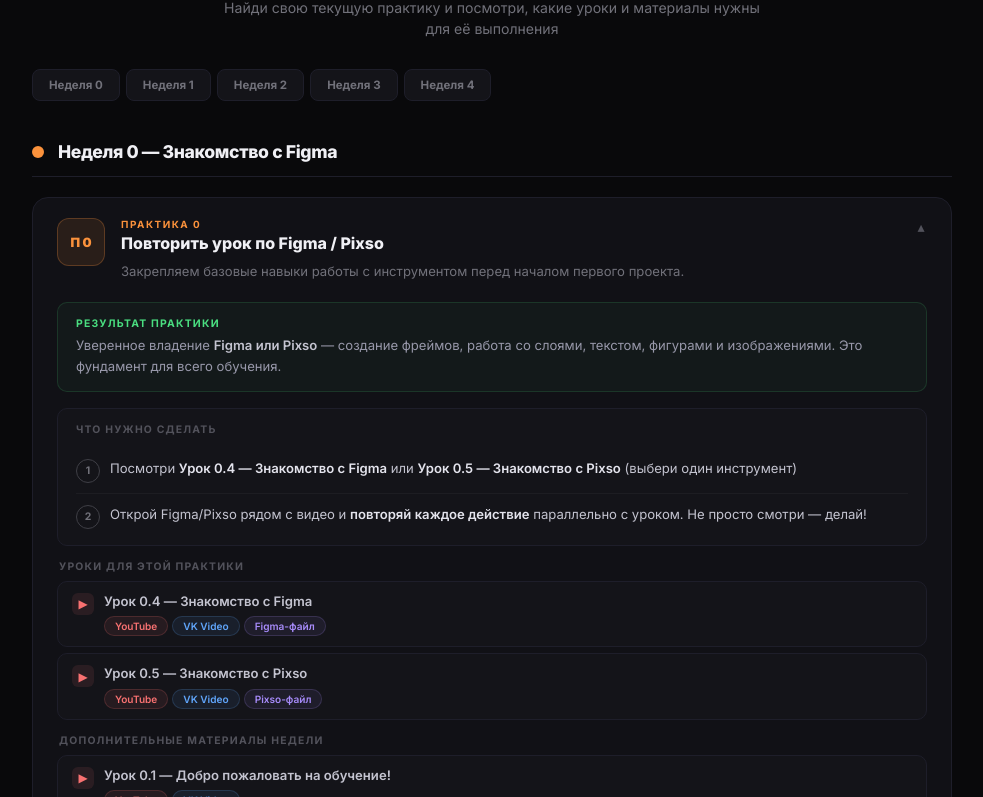
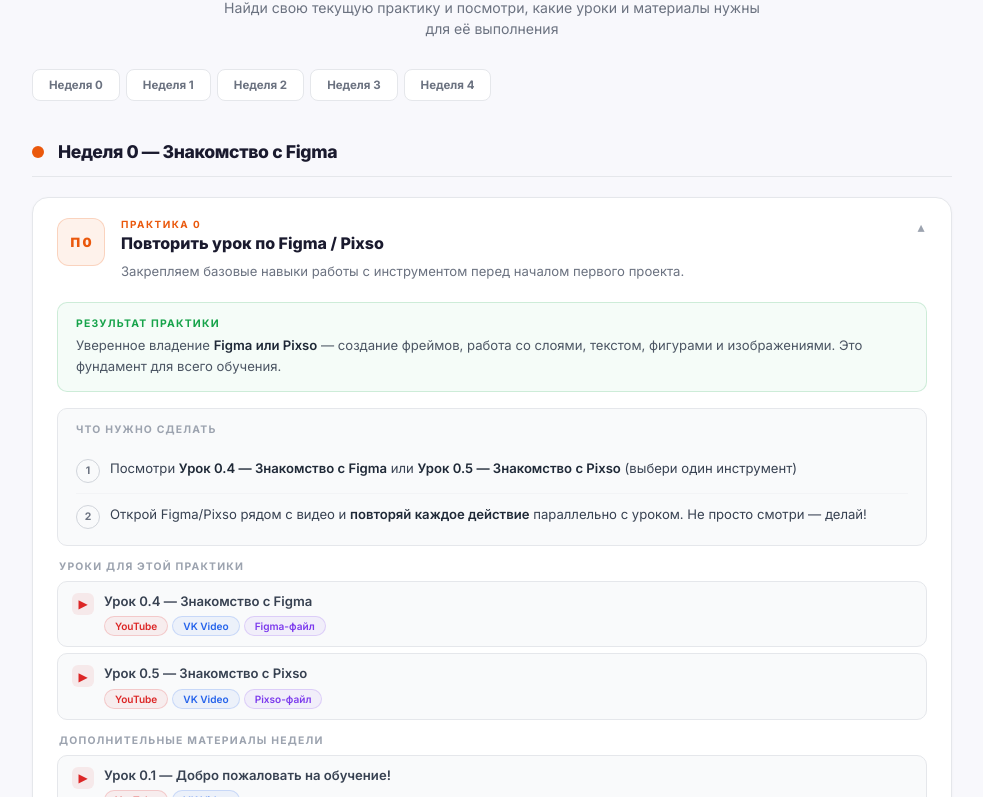
Before and after one commit to rigayaya/practici_nastav, a plain HTML site: page sitemap.html in a window 1280 px wide. Shown: the part 99-896 px from the top of the page, without its empty margins (148-1131 px from the left). Drawn offline with Linux system fonts and the light colour scheme.

Commit message:
Update sitemap.html

```diff
--- a/sitemap.html
+++ b/sitemap.html
@@ -7,106 +7,78 @@
 <style>
 @import url('https://fonts.googleapis.com/css2?family=Inter:wght@400;500;600;700;800;900&display=swap');
 *{margin:0;padding:0;box-sizing:border-box}
-body{font-family:'Inter',system-ui,sans-serif;background:#09090b;color:#f0f0f5;min-height:100vh;-webkit-font-smoothing:antialiased}
-
-/* Header */
+body{font-family:'Inter',system-ui,sans-serif;background:#f8f8fc;color:#1a1a2e;min-height:100vh;-webkit-font-smoothing:antialiased}
 .hero{text-align:center;padding:48px 20px 10px}
-.hero h1{font-size:clamp(1.5rem,3vw,2.2rem);font-weight:900;letter-spacing:-.03em;background:linear-gradient(135deg,#a78bfa,#f472b6);-webkit-background-clip:text;-webkit-text-fill-color:transparent}
-.hero p{color:#71717a;font-size:.88rem;margin-top:6px;max-width:560px;margin-left:auto;margin-right:auto;line-height:1.5}
-
-/* Quick nav */
+.hero h1{font-size:clamp(1.5rem,3vw,2.2rem);font-weight:900;letter-spacing:-.03em;background:linear-gradient(135deg,#7c3aed,#db2777);-webkit-background-clip:text;-webkit-text-fill-color:transparent}
+.hero p{color:#6b7280;font-size:.88rem;margin-top:6px;max-width:560px;margin-left:auto;margin-right:auto;line-height:1.5}
 .quick-nav{max-width:960px;margin:20px auto 0;padding:0 20px;display:flex;gap:6px;flex-wrap:wrap}
-.qn-btn{padding:8px 16px;border-radius:8px;background:#141419;border:1.5px solid #1e1e2a;color:#71717a;font-size:.72rem;font-weight:700;cursor:pointer;transition:all .2s;text-decoration:none}
-.qn-btn:hover{border-color:#444;background:#1a1a22;color:#e4e4ed}
-.qn-btn.active{border-color:#a78bfa;background:rgba(167,139,250,.08);color:#a78bfa}
-
-/* Container */
+.qn-btn{padding:8px 16px;border-radius:8px;background:#fff;border:1.5px solid #e5e7eb;color:#6b7280;font-size:.72rem;font-weight:700;cursor:pointer;transition:all .2s;text-decoration:none}
+.qn-btn:hover{border-color:#c4b5fd;background:#faf5ff;color:#4b5563}
+.qn-btn.active{border-color:#7c3aed;background:rgba(124,58,237,.06);color:#7c3aed}
 .container{max-width:960px;margin:0 auto;padding:0 20px 80px}
-
-/* Week section */
 .week-section{margin-top:40px}
-.week-header{display:flex;align-items:center;gap:14px;padding-bottom:14px;border-bottom:1px solid #1e1e2a;margin-bottom:20px}
-.week-dot{width:12px;height:12px;border-radius:50%;flex-shrink:0;background:#fb923c}
-.week-header h2{font-size:1.1rem;font-weight:800;letter-spacing:-.02em}
-.week-header .week-dates{font-size:.72rem;color:#52525b;margin-left:auto;font-weight:600}
-
-/* Practice card */
-.practice{margin-bottom:28px;border-radius:16px;border:1px solid #1e1e2a;overflow:hidden;background:#111116;transition:border-color .2s}
-.practice:hover{border-color:#2a2a35}
-
+.week-header{display:flex;align-items:center;gap:14px;padding-bottom:14px;border-bottom:1px solid #e5e7eb;margin-bottom:20px}
+.week-dot{width:12px;height:12px;border-radius:50%;flex-shrink:0;background:#ea580c}
+.week-header h2{font-size:1.1rem;font-weight:800;letter-spacing:-.02em;color:#1a1a2e}
+.week-header .week-dates{font-size:.72rem;color:#9ca3af;margin-left:auto;font-weight:600}
+.practice{margin-bottom:28px;border-radius:16px;border:1px solid #e5e7eb;overflow:hidden;background:#fff;transition:border-color .2s;box-shadow:0 1px 3px rgba(0,0,0,.04)}
+.practice:hover{border-color:#c4b5fd}
 .practice-head{padding:20px 24px;cursor:pointer;display:flex;align-items:flex-start;gap:16px}
-.practice-num{width:48px;height:48px;border-radius:12px;display:flex;align-items:center;justify-content:center;font-weight:900;font-size:.8rem;flex-shrink:0;background:rgba(251,146,60,.1);color:#fb923c;border:1.5px solid rgba(251,146,60,.25)}
+.practice-num{width:48px;height:48px;border-radius:12px;display:flex;align-items:center;justify-content:center;font-weight:900;font-size:.8rem;flex-shrink:0;background:rgba(234,88,12,.08);color:#ea580c;border:1.5px solid rgba(234,88,12,.2)}
 .practice-info{flex:1;min-width:0}
-.practice-info .p-label{font-size:.62rem;text-transform:uppercase;letter-spacing:1.5px;font-weight:700;color:#fb923c;margin-bottom:3px}
-.practice-info h3{font-size:1rem;font-weight:800;line-height:1.35}
-.practice-desc{font-size:.82rem;color:#71717a;margin-top:6px;line-height:1.6}
-.p-arrow{color:#52525b;font-size:.75rem;transition:transform .3s;flex-shrink:0;margin-top:4px}
+.practice-info .p-label{font-size:.62rem;text-transform:uppercase;letter-spacing:1.5px;font-weight:700;color:#ea580c;margin-bottom:3px}
+.practice-info h3{font-size:1rem;font-weight:800;line-height:1.35;color:#1a1a2e}
+.practice-desc{font-size:.82rem;color:#6b7280;margin-top:6px;line-height:1.6}
+.p-arrow{color:#9ca3af;font-size:.75rem;transition:transform .3s;flex-shrink:0;margin-top:4px}
 .practice.open .p-arrow{transform:rotate(180deg)}
-
 .practice-body{display:none;padding:0 24px 24px}
 .practice.open .practice-body{display:block;animation:fadeIn .25s ease}
 @keyframes fadeIn{from{opacity:0;transform:translateY(-6px)}to{opacity:1;transform:translateY(0)}}
-
-/* Result block */
-.result-block{padding:14px 18px;background:rgba(74,222,128,.04);border:1px solid rgba(74,222,128,.15);border-radius:10px;margin-bottom:16px}
-.result-block h4{font-size:.65rem;text-transform:uppercase;letter-spacing:1.2px;color:#4ade80;font-weight:700;margin-bottom:5px}
-.result-block p{font-size:.82rem;color:#9898aa;line-height:1.6}
-.result-block b{color:#c4c4d0;font-weight:600}
-
-/* Task description */
-.task-desc{padding:14px 18px;background:#141419;border:1px solid #1e1e2a;border-radius:10px;margin-bottom:16px;font-size:.84rem;color:#9898aa;line-height:1.7}
-.task-desc b{color:#e4e4ed;font-weight:600}
+.result-block{padding:14px 18px;background:rgba(22,163,74,.04);border:1px solid rgba(22,163,74,.18);border-radius:10px;margin-bottom:16px}
+.result-block h4{font-size:.65rem;text-transform:uppercase;letter-spacing:1.2px;color:#16a34a;font-weight:700;margin-bottom:5px}
+.result-block p{font-size:.82rem;color:#4b5563;line-height:1.6}
+.result-block b{color:#1f2937;font-weight:600}
+.task-desc{padding:14px 18px;background:#f3f4f6;border:1px solid #e5e7eb;border-radius:10px;margin-bottom:16px;font-size:.84rem;color:#4b5563;line-height:1.7}
+.task-desc b{color:#1f2937;font-weight:600}
 .task-desc ul{padding-left:18px;margin-top:8px}
 .task-desc li{margin-bottom:6px}
-.task-desc .warn{color:#fbbf24;font-size:.78rem;margin-top:10px;padding:8px 12px;background:rgba(251,191,36,.04);border:1px solid rgba(251,191,36,.1);border-radius:8px}
-
-/* Materials section */
+.task-desc .warn{color:#b45309;font-size:.78rem;margin-top:10px;padding:8px 12px;background:rgba(245,158,11,.06);border:1px solid rgba(245,158,11,.2);border-radius:8px}
 .materials{margin-top:4px}
 .mat-group{margin-bottom:14px}
-.mat-group-title{font-size:.65rem;text-transform:uppercase;letter-spacing:1.2px;color:#52525b;font-weight:700;margin-bottom:8px;padding:0 2px}
-.mat-item{display:flex;align-items:flex-start;gap:10px;padding:10px 14px;background:#141419;border:1px solid #1e1e2a;border-radius:10px;margin-bottom:6px}
+.mat-group-title{font-size:.65rem;text-transform:uppercase;letter-spacing:1.2px;color:#9ca3af;font-weight:700;margin-bottom:8px;padding:0 2px}
+.mat-item{display:flex;align-items:flex-start;gap:10px;padding:10px 14px;background:#f9fafb;border:1px solid #e5e7eb;border-radius:10px;margin-bottom:6px}
 .mat-icon{font-size:.75rem;flex-shrink:0;width:22px;height:22px;display:flex;align-items:center;justify-content:center;border-radius:6px;margin-top:1px}
-.mat-icon.video{background:rgba(248,113,113,.1);color:#f87171}
-.mat-icon.figma{background:rgba(167,139,250,.1);color:#a78bfa}
-.mat-icon.link{background:rgba(74,222,128,.1);color:#4ade80}
-.mat-icon.info{background:rgba(251,191,36,.1);color:#fbbf24}
+.mat-icon.video{background:rgba(220,38,38,.08);color:#dc2626}
+.mat-icon.figma{background:rgba(124,58,237,.08);color:#7c3aed}
+.mat-icon.link{background:rgba(22,163,74,.08);color:#16a34a}
+.mat-icon.info{background:rgba(245,158,11,.08);color:#d97706}
 .mat-body{flex:1;min-width:0}
-.mat-body .mat-title{font-size:.82rem;color:#c4c4d0;font-weight:600;line-height:1.4}
-.mat-body .mat-note{font-size:.72rem;color:#52525b;margin-top:2px;line-height:1.4}
+.mat-body .mat-title{font-size:.82rem;color:#374151;font-weight:600;line-height:1.4}
+.mat-body .mat-note{font-size:.72rem;color:#9ca3af;margin-top:2px;line-height:1.4}
 .mat-links{display:flex;gap:4px;flex-wrap:wrap;margin-top:6px}
 .mat-links a{padding:3px 10px;border-radius:100px;font-size:.63rem;font-weight:600;text-decoration:none;transition:all .15s;white-space:nowrap}
-a.yt{background:rgba(248,113,113,.08);color:#f87171;border:1px solid rgba(248,113,113,.18)}a.yt:hover{background:rgba(248,113,113,.18)}
-a.vk{background:rgba(96,165,250,.08);color:#60a5fa;border:1px solid rgba(96,165,250,.18)}a.vk:hover{background:rgba(96,165,250,.18)}
-a.fg{background:rgba(167,139,250,.08);color:#a78bfa;border:1px solid rgba(167,139,250,.18)}a.fg:hover{background:rgba(167,139,250,.18)}
-a.ot{background:rgba(74,222,128,.08);color:#4ade80;border:1px solid rgba(74,222,128,.18)}a.ot:hover{background:rgba(74,222,128,.18)}
-
-/* Steps sequence */
-.steps-block{padding:14px 18px;background:#141419;border:1px solid #1e1e2a;border-radius:10px;margin-bottom:14px}
-.steps-block h4{font-size:.65rem;text-transform:uppercase;letter-spacing:1.2px;color:#52525b;font-weight:700;margin-bottom:12px}
-.step-item{display:flex;align-items:flex-start;gap:10px;padding:10px 0;border-bottom:1px solid rgba(255,255,255,.04)}
+a.yt{background:rgba(220,38,38,.06);color:#dc2626;border:1px solid rgba(220,38,38,.18)}a.yt:hover{background:rgba(220,38,38,.12)}
+a.vk{background:rgba(37,99,235,.06);color:#2563eb;border:1px solid rgba(37,99,235,.18)}a.vk:hover{background:rgba(37,99,235,.12)}
+a.fg{background:rgba(124,58,237,.06);color:#7c3aed;border:1px solid rgba(124,58,237,.18)}a.fg:hover{background:rgba(124,58,237,.12)}
+a.ot{background:rgba(22,163,74,.06);color:#16a34a;border:1px solid rgba(22,163,74,.18)}a.ot:hover{background:rgba(22,163,74,.12)}
+.steps-block{padding:14px 18px;background:#f9fafb;border:1px solid #e5e7eb;border-radius:10px;margin-bottom:14px}
+.steps-block h4{font-size:.65rem;text-transform:uppercase;letter-spacing:1.2px;color:#9ca3af;font-weight:700;margin-bottom:12px}
+.step-item{display:flex;align-items:flex-start;gap:10px;padding:10px 0;border-bottom:1px solid #f3f4f6}
 .step-item:last-child{border-bottom:none;padding-bottom:2px}
-.step-num{width:24px;height:24px;border-radius:50%;border:1.5px solid #3f3f46;display:flex;align-items:center;justify-content:center;font-size:.65rem;font-weight:700;color:#71717a;flex-shrink:0;margin-top:1px}
-.step-text{font-size:.82rem;color:#c4c4d0;line-height:1.6}
-.step-text b{color:#e4e4ed;font-weight:600}
-
-/* Help expand */
-.help-q{display:inline-flex;align-items:center;justify-content:center;width:17px;height:17px;border-radius:50%;background:rgba(251,191,36,.1);border:1px solid rgba(251,191,36,.2);color:#fbbf24;font-size:.55rem;font-weight:800;cursor:pointer;margin-left:4px;vertical-align:middle;transition:all .15s}
-.help-q:hover{background:rgba(251,191,36,.22);transform:scale(1.1)}
-.help-content{display:none;margin-top:8px;padding:12px 14px;background:rgba(251,191,36,.03);border:1px solid rgba(251,191,36,.1);border-radius:8px;font-size:.78rem;color:#a8a8b8;line-height:1.7}
+.step-num{width:24px;height:24px;border-radius:50%;border:1.5px solid #d1d5db;display:flex;align-items:center;justify-content:center;font-size:.65rem;font-weight:700;color:#6b7280;flex-shrink:0;margin-top:1px}
+.step-text{font-size:.82rem;color:#374151;line-height:1.6}
+.step-text b{color:#1f2937;font-weight:600}
+.help-q{display:inline-flex;align-items:center;justify-content:center;width:17px;height:17px;border-radius:50%;background:rgba(245,158,11,.1);border:1px solid rgba(245,158,11,.25);color:#d97706;font-size:.55rem;font-weight:800;cursor:pointer;margin-left:4px;vertical-align:middle;transition:all .15s}
+.help-q:hover{background:rgba(245,158,11,.18);transform:scale(1.1)}
+.help-content{display:none;margin-top:8px;padding:12px 14px;background:rgba(245,158,11,.04);border:1px solid rgba(245,158,11,.15);border-radius:8px;font-size:.78rem;color:#4b5563;line-height:1.7}
 .help-content.open{display:block;animation:fadeIn .2s ease}
-.help-content b{color:#e4e4ed;font-weight:600}
+.help-content b{color:#1f2937;font-weight:600}
 .help-content p{margin-bottom:6px}
 .help-content p:last-child{margin-bottom:0}
-.help-content code{background:rgba(255,255,255,.06);padding:3px 8px;border-radius:5px;font-size:.73rem;display:block;margin:6px 0;white-space:pre-wrap;line-height:1.5;color:#c4c4d0}
-
-/* Bonus label */
-.bonus-label{display:inline-block;font-size:.58rem;font-weight:700;text-transform:uppercase;letter-spacing:.5px;padding:2px 7px;border-radius:4px;background:rgba(167,139,250,.1);color:#a78bfa;border:1px solid rgba(167,139,250,.15);margin-bottom:6px}
-
-/* Upcoming */
-.upcoming{opacity:.4;pointer-events:none}
+.help-content code{background:#f3f4f6;padding:3px 8px;border-radius:5px;font-size:.73rem;display:block;margin:6px 0;white-space:pre-wrap;line-height:1.5;color:#374151}
+.bonus-label{display:inline-block;font-size:.58rem;font-weight:700;text-transform:uppercase;letter-spacing:.5px;padding:2px 7px;border-radius:4px;background:rgba(124,58,237,.06);color:#7c3aed;border:1px solid rgba(124,58,237,.15);margin-bottom:6px}
+.upcoming{opacity:.45;pointer-events:none}
 .upcoming .practice-head{cursor:default}
-
-/* Responsive */
 @media(max-width:640px){
     .hero{padding:32px 16px 8px}
     .container{padding:0 12px 60px}
@@ -116,6 +88,7 @@ a.ot{background:rgba(74,222,128,.08);color:#4ade80;border:1px solid rgba(74,222,
     .mat-links{flex-wrap:wrap}
 }
 </style>
+
 </head>
 <body>
 
```
